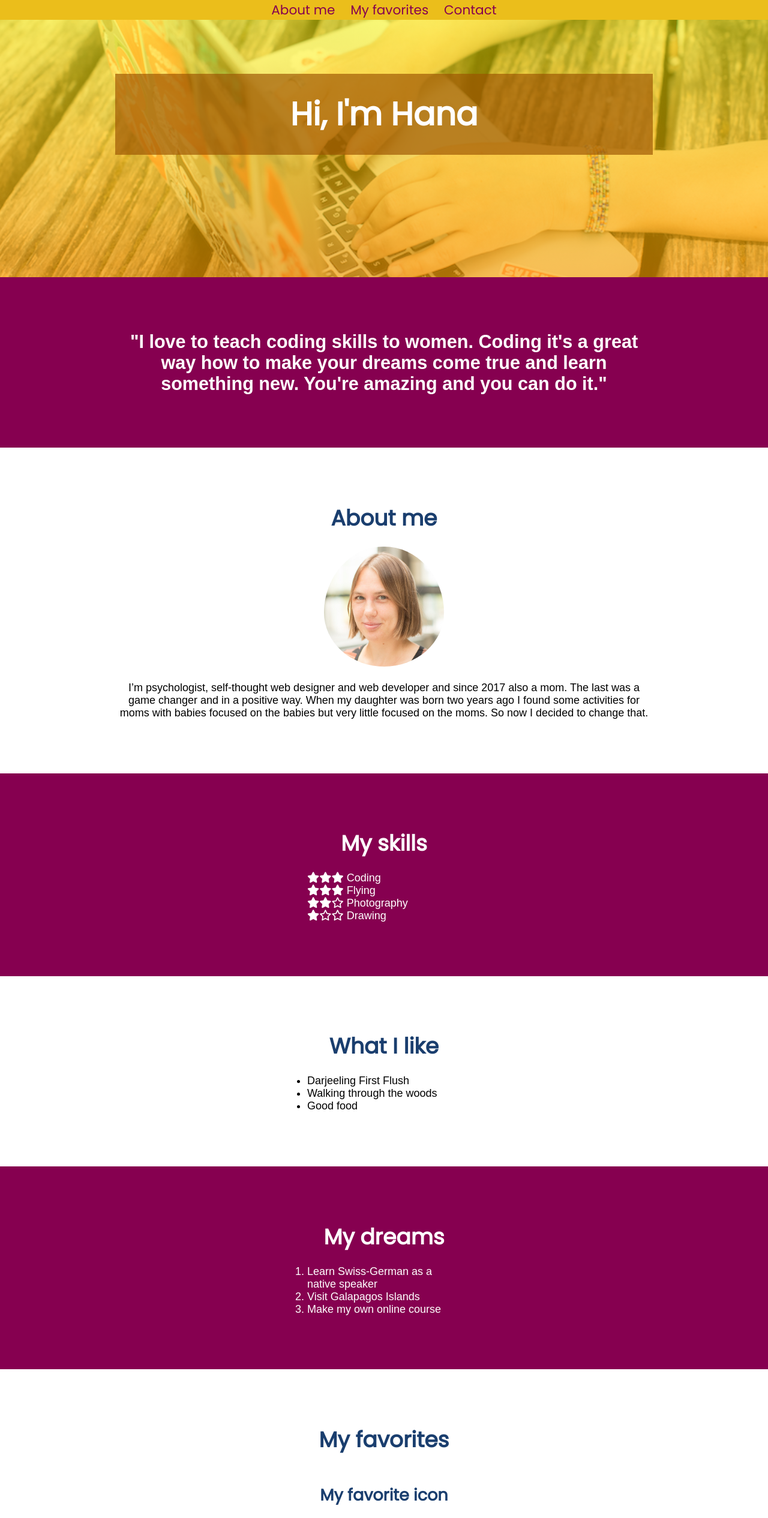
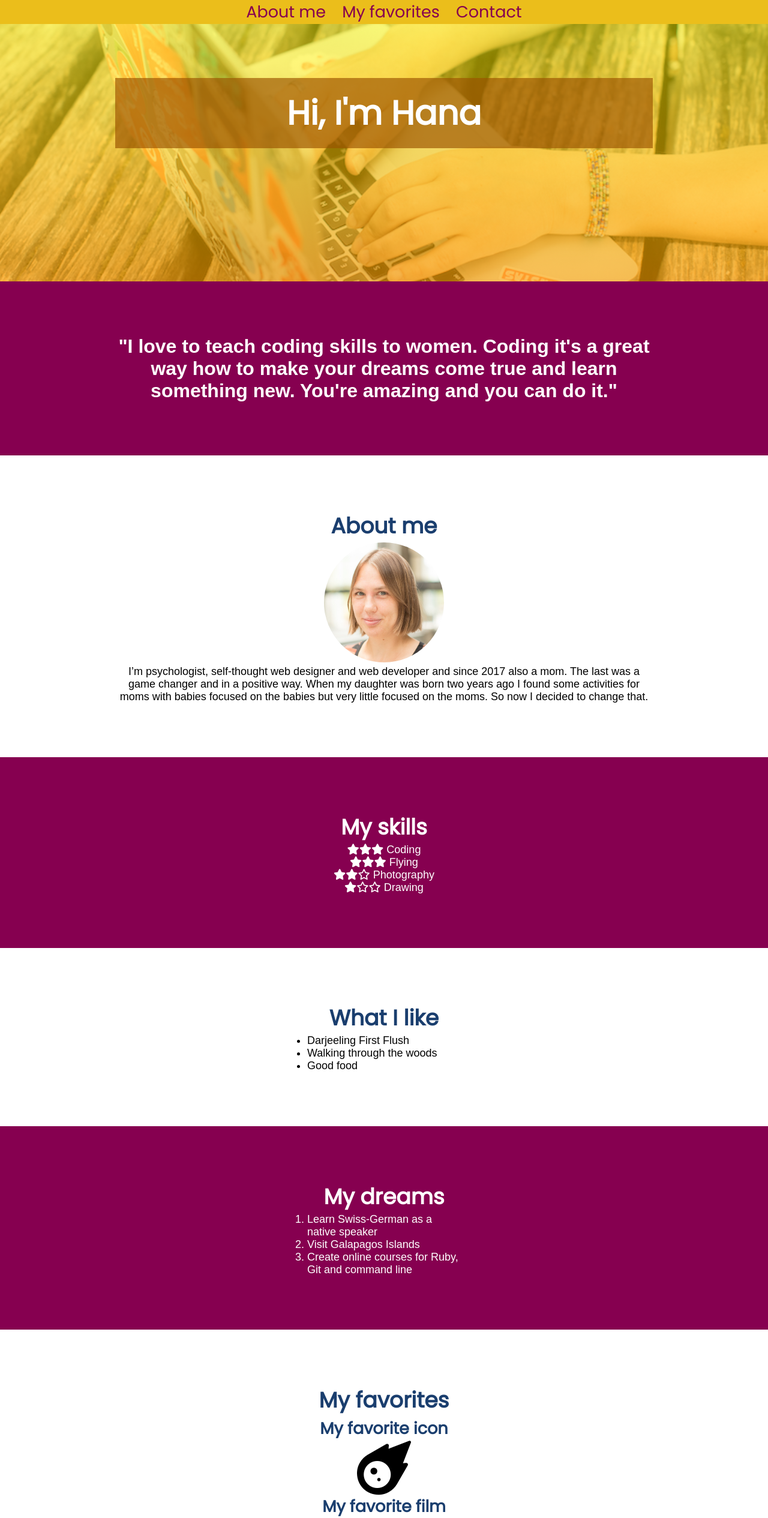
Before and after one commit to hharen/mltc_webdev_course, a plain HTML site: page index.html in a window 1280 px wide. Shown: the top 2530 px of the page at 60% size. Drawn offline with Linux system fonts and the light colour scheme; a web font is replaced by a local one.

Commit message:
Fit the style from course videos

```diff
--- a/css/styles-my.css
+++ b/css/styles-my.css
@@ -1,6 +1,5 @@
 /* This is a comment. You can write anything here. It won't be executed. It's good to
-write some notes about your code so that you can understand it later. */
-
+write some notes about your code so that you or your team mates can understand it later. */
 
 * {
   margin: 0;
@@ -8,32 +7,24 @@ write some notes about your code so that you can understand it later. */
 }
 
 body {
-  /* Here we define the font family for the whole body if not otherwise defined. */
+  /* Here we define the font family for the whole body, if not otherwise defined. */
   font-family: 'Palanquin', sans-serif;
   text-align: center;
   font-size: 18px;
 }
 
-a {
-  color: #1A3E6E;
-}
-
-
 /* Headings */
 /* Here we define that the font family for all headings should be Poppins. */
-h1, h2, h3, h4, h5, h6 {
+h1, h2, h3 {
   font-family: 'Poppins', sans-serif;
-}
-
-h2, h3, h4, h5, h6 {
   color: #1A3E6E;
-  padding-bottom: 20px;
+  adding-bottom: 20px;
 }
 
 h1 {
+  font-size: 3.5rem;
   background-color: rgba(156, 83, 0, 0.664);
-  font-size: 3em;
-  padding: 0.5em;
+  padding: 1rem;
 }
 
 h2 {
@@ -42,13 +33,42 @@ h2 {
 
 h3 {
   font-size: 1.5em;
-  padding-top: 25px;
 }
 
-h4 {
+a {
+  color: #1A3E6D;
+}
+
+a:hover {
+  color:#EBBE1B;
+}
+
+.statement {
+  font-size: 2rem;
   font-weight: bold;
 }
 
+.profile-photo {
+  height: 200px;
+  border-radius: 50%;
+}
+
+/* Navigation */
+nav {
+  background: #EBBE1B;
+  font-family: 'Poppins', sans-serif;
+  font-size: 1.5em;
+}
+
+nav a {
+  color:  #860050;
+  text-decoration: none;
+  padding: 20px 10px;
+}
+
+nav a:hover {
+  color:  #fff;
+}
 
 /* Header */
 .header {
@@ -61,89 +81,59 @@ h4 {
   height: 250px;
 }
 
-
-/* Navigation */
-/* #navigation is an id selector */
-#navigation {
-  background: #EBBE1B;
-  font-family: 'Poppins', sans-serif;
-  font-size: 1.2em;
+.header h1 {
+  color: #fff;
 }
 
-#navigation a {
-  color:  #860050;
-  text-decoration: none;
-  padding: 20px 10px;
-}
-
-#navigation a:hover {
-  color:  #fff;
-}
-
-
-/* Sections */
+/* Colored section */
 .color-section {
   background-color: #860050;
   color: #fff;
 }
 
 .color-section h2 {
-  color: white;
+  color: #fff;
 }
 
 .color-section a {
   color: #EBBE1B;
 }
 
-.white-section {
-  background-color: #fff;
+.color-section a:hover {
+  color:  #1A3E6D;
 }
-
 
 /* Containers */
 .container-fluid {
   padding: 7% 15%;
 }
 
-  .container-list {
+.footer {
+  padding: 3% 5%;
+}
+
+/* Lists */
+ol, ul {
+  text-align: left;
+}
+
+.list {
   padding: 7% 40%;
 }
 
+.no-bullet-points {
+  list-style-type: none;
+  margin: 0;
+  padding: 0;
+}
+
+/* Media rules */
 @media only screen and (max-width: 930px) {
   .container-fluid {
     padding: 3% 5%;
   }
 
-  .container-list {
+  .list {
     padding: 7% 20%;
   }
 }
-
-
-/* Contact */
-#contact p {
-  font-size: 1.2em;
-}
-
-
-/* Footer */
-.footer {
-  padding: 2% 5%;
-}
-
-
-/* Other classes */
-.lists-align-left p, ol, ul{
-  text-align: left;
-}
-
-.profile-photo {
-  height: 200px;
-  border-radius: 50%;
-  padding-bottom: 20px;
-}
-
-.statement {
-  font-size: 1.7em;
-  font-weight: bold;
-}
--- a/index.html
+++ b/index.html
@@ -3,9 +3,6 @@
   <head>
     <meta charset="UTF-8">
     <meta name="viewport" content="width=device-width, initial-scale=1.0">
-    <meta http-equiv="X-UA-Compatible" content="ie=edge">
-    <meta name="author" content="Hana Harencarova | Sei Online">
-    <meta name="description" content="Short personal page presented on 'Web Development - Introduction' course from 'Moms learn to code'.">
 
     <link rel="icon" href="favicon.ico" type="image/x-icon">
 
@@ -13,17 +10,17 @@
 
     <link rel="stylesheet" href="css/styles-my.css">
 
-    <!-- Google fonts -->
+    <!-- Google Fonts -->
     <link rel="preconnect" href="https://fonts.gstatic.com">
-    <link href="https://fonts.googleapis.com/css2?family=Palanquin:wght@200&family=Poppins&display=swap" rel="stylesheet">
+    <link href="https://fonts.googleapis.com/css2?family=Palanquin:wght@300&family=Poppins&display=swap" rel="stylesheet">
 
     <!-- Font Awesome -->
-    <script src="https://kit.fontawesome.com/214067787f.js"></script>
+    <script src="https://kit.fontawesome.com/fc08c5bc44.js" crossorigin="anonymous"></script>
   </head>
 
   <body>
     <!-- Navigation -->
-    <nav id="navigation">
+    <nav>
       <a href="#about-me">About me</a>
       <a href="#favorites">My favorites</a>
       <a href="#contact">Contact</a>
@@ -41,16 +38,15 @@
     </div>
 
     <!-- About me -->
-    <div class="white-section container-fluid" id="about-me">
+    <div class="container-fluid" id="about-me">
       <h2>About me</h2>
-      <img src="images/profile_picture.jpg" alt="This is me." class="profile-photo">
-      <p>I’m psychologist, self-thought web designer and web developer and since 2017 also a mom.
-        The last was a game changer and in a positive way. When my daughter was born two years ago I found
-        some activities for moms with babies focused on the babies but very little focused on the moms.
-        So now I decided to change that.</p>
+      <img src="images/profile_picture.jpg" alt="Profile photo" class="profile-photo">
+      <p>I’m psychologist, self-thought web designer and web developer and since 2017 also a mom. The last was a game changer
+        and in a positive way. When my daughter was born two years ago I found some activities for moms with babies focused
+        on the babies but very little focused on the moms. So now I decided to change that.</p>
     </div>
 
-    <div class="color-section container-list">
+    <div class="container-fluid color-section list">
       <div class="lists-align-left">
         <h2>My skills</h2>
         <p><i class="fas fa-star"></i><i class="fas fa-star"></i><i class="fas fa-star"></i> Coding</p>
@@ -60,7 +56,7 @@
       </div>
     </div>
 
-    <div class="white-section container-list">
+    <div class="container-fluid list">
       <h2>What I like</h2>
       <ul>
         <li>Darjeeling First Flush</li>
@@ -69,42 +65,42 @@
       </ul>
     </div>
 
-    <div class="color-section container-list">
+    <div class="container-fluid color-section list">
       <h2>My dreams</h2>
       <ol>
         <li>Learn Swiss-German as a native speaker</li>
         <li>Visit Galapagos Islands</li>
-        <li>Make my own online course</li>
+        <li>Create online courses for Ruby, Git and command line</li>
       </ol>
     </div>
 
-    <div class="white-section container-list" id="favorites">
+    <div class="container-fluid" id="favorites">
       <h2>My favorites</h2>
       <h3>My favorite icon</h3>
       <i class="fas fa-meteor fa-5x"></i>
       <h3>My favorite film</h3>
-      <p><a href="https://www.youtube.com/watch?v=zojRyGQP4x8" target="_blank">Gainsbourg: A Heroic Life</a></p>
+      <p><a href="https://www.youtube.com/watch?v=zojRyGQP4x8" target="_blank" rel="noopener noreferrer">
+        Gainsbourg: A Heroic Life</a></p>
     </div>
 
     <!-- Contact -->
 
-    <div class="color-section container-fluid" id="contact">
+    <div class="container-fluid color-section" id="contact">
       <h2>Let's stay in touch</h2>
       <p>You can contact me at <a href="mailto:hi@momslearntocode.com" target="_blank" rel="noopener noreferrer">
         hi@momslearntocode.com</a> or connect with me on
-        <a href="https://www.facebook.com/momslearntocode"
-        target="_blank"><i class="fab fa-facebook-square"></i></a> or
-        <a href="https://linkedin.com/in/hana-harencarova/" target="_blank">
-        <i class="fab fa-linkedin"></i></a>.
+        <a href="https://www.linkedin.com/in/hana-harencarova/" target="_blank" rel="noopener"><i class="fab fa-linkedin"></i></a> or
+        <a href="https://www.facebook.com/momslearntocode" target="_blank" rel="noopener"><i class="fab fa-facebook-square"></i></a>.
       </p>
     </div>
 
     <!-- Footer -->
 
     <footer>
-      <div class="white-section footer">
-        <p>This page was created as a course project on 'Web Develoment - Introduction course' from
-        <a href="https://momslearntocode.com" target="_blank">'Moms learn to code'</a>.</p>
+      <div class="footer">
+        <p>This page was created as a course project in 'Web Development Course' from
+          <a href="https://momslearntocode.com" target="_blank">'Moms learn to code'</a>.
+        </p>
       </div>
     </footer>
   </body>
```
